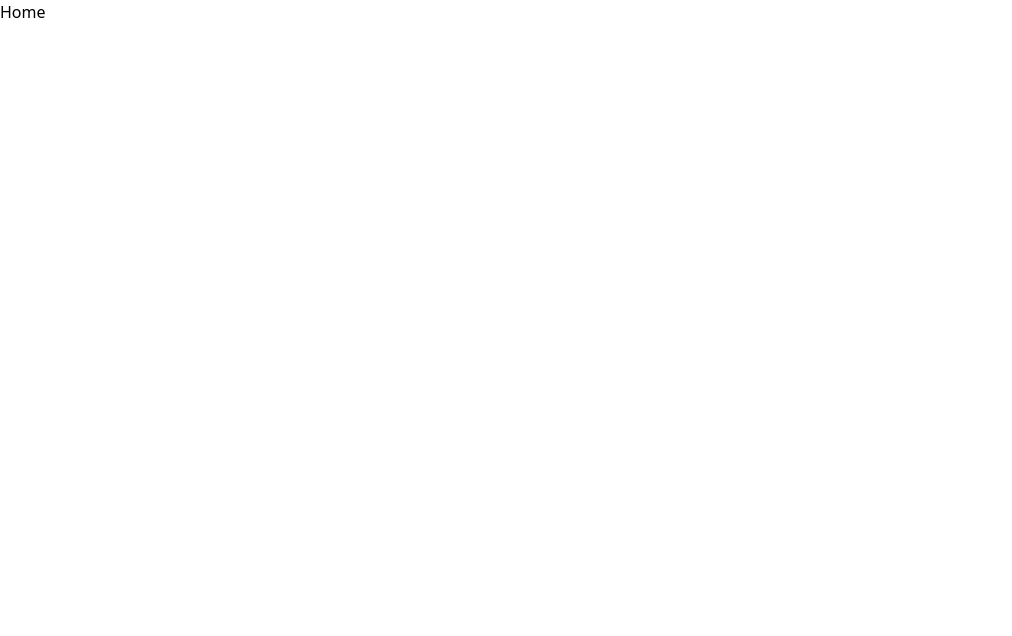
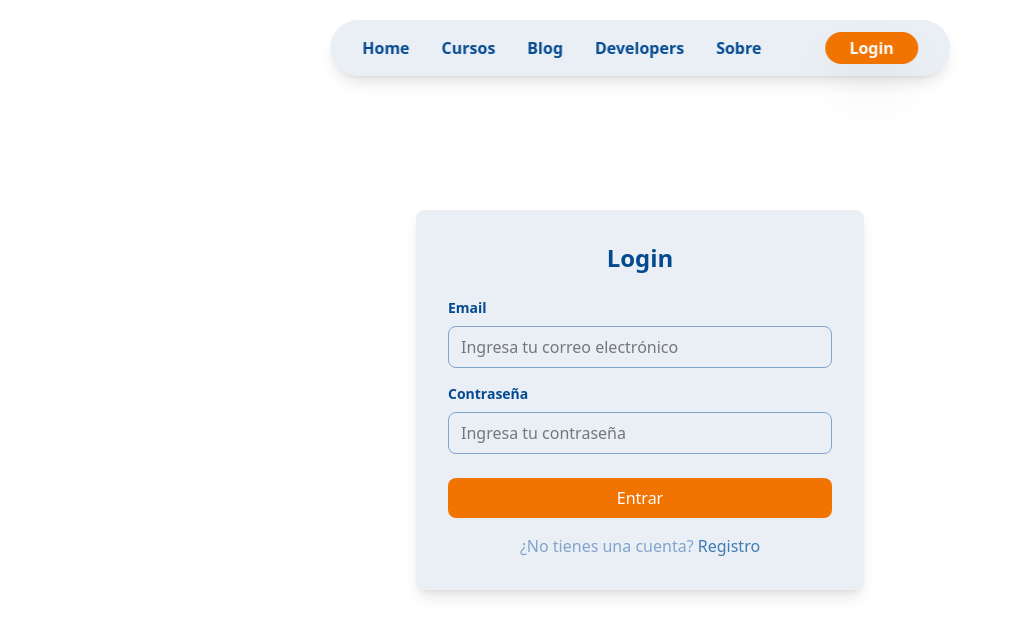
Before and after one commit to iZergiodev/Front-Flash4Devs, a React (Vite) app: page /auth in a window 1280 px wide. Shown: the top 636 px of the page, without its empty margins (0-1012 px from the left). Built offline with nearby package versions, Linux system fonts and the light colour scheme.

Commit message:
vercel fix

```diff
--- a/src/auth/router/AuthRouter.jsx
+++ b/src/auth/router/AuthRouter.jsx
@@ -1,14 +1,16 @@
 import { Route, Routes } from "react-router"
-import { Home } from "../views/Home.jsx";
 import { Login } from "../views/Login.jsx"
 import { Register } from "../views/Register.jsx"
 
 export const AuthRouter = () => {
   return (
     <Routes>
-      <Route path="/" element={<Home />} />
-      <Route path="/login" element={<Login />} />
-      <Route path="/register" element={<Register />} />
+      <Route path="/" element={<Login />} />
+
+      <Route path="login" element={<Login />} />
+      <Route path="register" element={<Register />} />
+
+      <Route path="*" element={<Login />} />
     </Routes>
   );
 }
```
